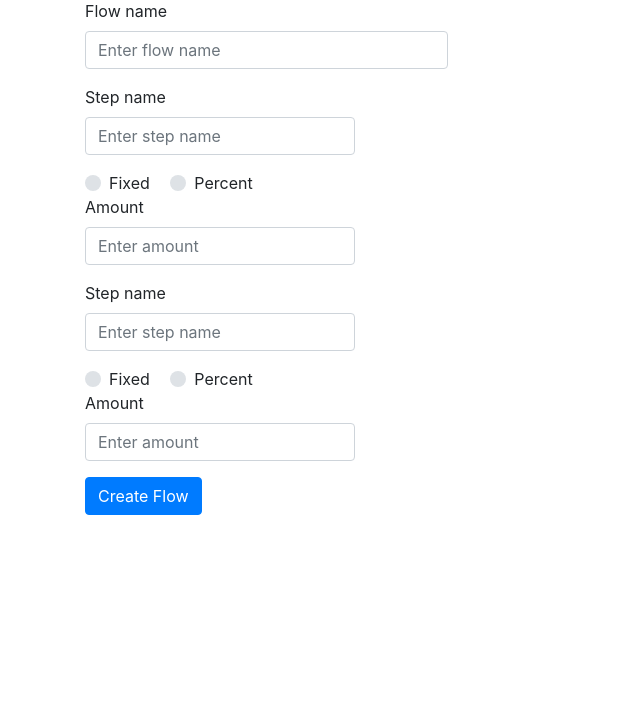
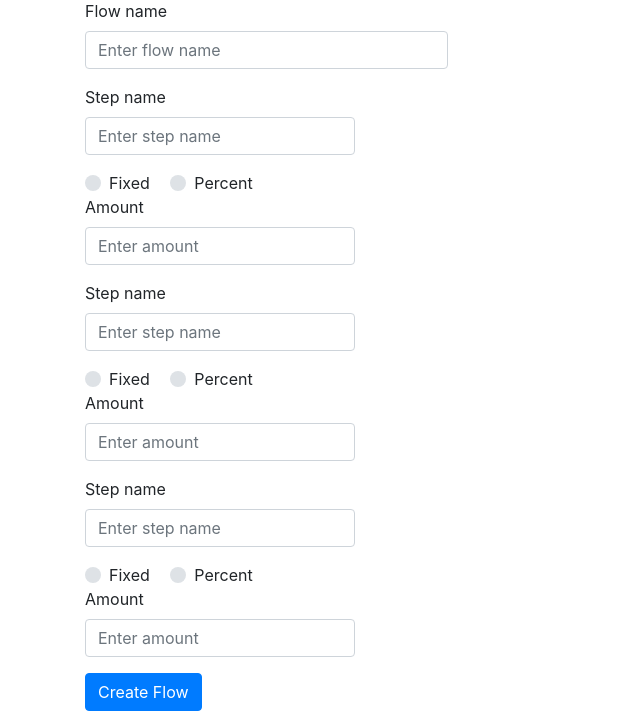
Before and after one commit to angelika-mamchych/BudgetBuddy, a Flask app: page /flow in a window 1280 px wide. Shown: the part 121-832 px from the top of the page, without its empty margins (0-640 px from the left). Before the commit the page ends 636 px from the top, so only its background shows below. Run offline with Flask 2, Linux system fonts and the light colour scheme; some libraries are stand-ins or nearby versions.

Commit message:
Integrated flask with MySQL and save flows in mysql db (#4)
* Integrated flask with MySQL and save flows in mysql db

* Data.py not use anymore

```diff
--- a/app.py
+++ b/app.py
@@ -1,11 +1,19 @@
 # -*- coding: utf-8 -*-
 
 from flask import Flask, request, render_template, redirect, url_for
-
-from data import get_data
+from flask_mysqldb import MySQL
 
 app = Flask(__name__)
 
+app.config.update(dict(
+    MYSQL_USER="root",
+    MYSQL_PASSWORD="mysql2Lika",
+    MYSQL_DB="budgetbuddy",
+    MYSQL_CURSORCLASS="DictCursor",
+    DEBUG=True,
+))
+
+mysql = MySQL(app)
 
 @app.route("/")
 def form():
@@ -20,6 +28,16 @@ def flow_form():
 @app.route("/flow_create", methods=['GET', 'POST'])
 def flow_create():
     flowname = request.form['flowname'].strip()
+    stepname1 = request.form['stepname1'].strip()
+    stepname2 = request.form['stepname2'].strip()
+    stepname3 = request.form['stepname3'].strip()
+    steptype1 = request.form['steptype1'].strip()
+    steptype2 = request.form['steptype2'].strip()
+    steptype3 = request.form['steptype3'].strip()
+    amount1 = request.form['amount1'].strip()
+    amount2 = request.form['amount2'].strip()
+    amount3 = request.form['amount3'].strip()
+
     errors = []
     if not flowname:
         errors.append('Please put flowname')
@@ -30,16 +48,22 @@ def flow_create():
 
     if errors:
         return render_template("flow_form.html", errors=errors)
-    # save to DB
-    # validate etc
-    return redirect(url_for('flow_item', flow_id=1))
+
+    cur = mysql.connection.cursor()
+    cur.execute('INSERT INTO results values(NULL, "{}", "{}", "{}", "{}", "{}", "{}", "{}", "{}", "{}", "{}")'.format(
+        flowname, stepname1, stepname2,  stepname3, steptype1, steptype2, steptype3, amount1, amount2, amount3))
+    mysql.connection.commit()
+    return redirect(url_for('flow_item', flow_id=cur.lastrowid - 1))
 
 
 @app.route("/flow/<int:flow_id>")
 def flow_item(flow_id):
     # get from DB by flow_id
-    return render_template("flow_item.html", flow=get_data()[flow_id])
+    cur = mysql.connection.cursor()
+    cur.execute('SELECT * FROM results')
+    rv = cur.fetchall()
+    return render_template("flow_item.html", flow=rv[flow_id])
 
 
 if __name__ == "__main__":
-    app.run(debug=True)
+    app.run()
--- a/forms.py
+++ b/forms.py
@@ -2,7 +2,9 @@ from wtforms import Form, StringField, validators, IntegerField, RadioField
 
 
 class FlowForm(Form):
-    flowname = StringField('Flow Nameeee', validators=[validators.input_required()])
+    flowname = StringField('Flow Name', validators=[validators.input_required()])
+    stepname1 = StringField("Step Name", validators=[validators.input_required()])
     amount1 = IntegerField("Fee", validators=[validators.input_required()])
     #type = RadioField('Type', choices=['Fixed', 'Percent'])
+    stepname2 = StringField("Step Name", validators=[validators.input_required()])
     amount2 = IntegerField("Fee", validators=[validators.input_required()])
--- /dev/null
+++ b/requirements.txt
@@ -0,0 +1,2 @@
+Flask
+flask-mysqldb
--- a/templates/flow_form.html
+++ b/templates/flow_form.html
@@ -9,51 +9,55 @@
         <li style="color:red">{{error}}</li><!--пункт списку-->
     {% endfor %}
     </ul>
-<form>
+<form method="post" action="/flow_create">
     <fieldset>
         <div class="form-row">
             <div class="col-md-4 mb-3">
-                <label for="validationDefault">Flow name</label>
+                <label for="flowname">Flow name</label>
                 <input
                         type="text"
                         class="form-control"
-                        id="validationDefault"
+                        id="flowname"
                         placeholder="Enter flow name"
                         value=""
+                        name="flowname"
                         required
                 >
             </div>
         </div>
         <div class="form-row">
             <div class="col-md-3 mb-3">
-                <label for="validationDefault">Step name</label>
+                <label for="stepname1">Step name</label>
                 <input
                         type="text"
                         class="form-control"
                         placeholder="Enter step name"
+                        id="stepname1"
                         value=""
+                        name="stepname1"
                         required
                 >
             </div>
         </div>
         <div class="custom-control custom-radio custom-control-inline">
-            <input type="radio" id="customRadioInline1" name="customRadioInline1" class="custom-control-input">
-            <label class="custom-control-label" for="customRadioInline1">Fixed</label>
+            <input type="radio" id="steptype1" name="steptype1" class="custom-control-input">
+            <label class="custom-control-label" for="steptype1">Fixed</label>
         </div>
         <div class="custom-control custom-radio custom-control-inline">
-            <input type="radio" id="customRadioInline2" name="customRadioInline1" class="custom-control-input">
-            <label class="custom-control-label" for="customRadioInline2">Percent</label>
+            <input type="radio" id="steptype11" name="steptype1" class="custom-control-input">
+            <label class="custom-control-label" for="steptype11">Percent</label>
         </div>
         <br>
         <div class="form-row">
             <div class="col-md-3 mb-3">
-                <label for="validationDefault02">Amount</label>
+                <label for="amount1">Amount</label>
                 <input
                         type="number"
                         class="form-control"
-                        id="validationDefault02"
+                        id="amount1"
                         placeholder="Enter amount"
                         value=""
+                        name="amount1"
                         required
                 >
             </div>
@@ -61,39 +65,79 @@
     </fieldset>
     <div class="form-row">
       <div class="col-md-3 mb-3">
-          <label for="validationDefault11">Step name</label>
+          <label for="stepname2">Step name</label>
           <input
                   type="text"
                   class="form-control"
-                  id="validationDefault11"
+                  id="stepname2"
                   placeholder="Enter step name"
                   value=""
+                  name="stepname2"
                   required
           >
       </div>
     </div>
     <div class="custom-control custom-radio custom-control-inline">
-        <input type="radio" id="customRadioInline11" name="customRadioInline2" class="custom-control-input">
-        <label class="custom-control-label" for="customRadioInline11">Fixed</label>
+        <input type="radio" id="steptype2" name="steptype2" class="custom-control-input">
+        <label class="custom-control-label" for="steptype2">Fixed</label>
     </div>
     <div class="custom-control custom-radio custom-control-inline">
-        <input type="radio" id="customRadioInline22" name="customRadioInline2" class="custom-control-input">
-        <label class="custom-control-label" for="customRadioInline22">Percent</label>
+        <input type="radio" id="steptype22" name="steptype2" class="custom-control-input">
+        <label class="custom-control-label" for="steptype22">Percent</label>
     </div>
     <br>
     <div class="form-row">
         <div class="col-md-3 mb-3">
-            <label for="validationDefault22">Amount</label>
+            <label for="amount2">Amount</label>
             <input
                     type="number"
                     class="form-control"
-                    id="validationDefault22"
+                    id="amount2"
                     placeholder="Enter amount"
                     value=""
+                    name="amount2"
                     required
             >
         </div>
     </div>
+    <div class="form-row">
+      <div class="col-md-3 mb-3">
+          <label for="stepname3">Step name</label>
+          <input
+                  type="text"
+                  class="form-control"
+                  id="stepname3"
+                  placeholder="Enter step name"
+                  value=""
+                  name="stepname3"
+                  required
+          >
+      </div>
+    </div>
+    <div class="custom-control custom-radio custom-control-inline">
+        <input type="radio" id="steptype3" name="steptype3" class="custom-control-input">
+        <label class="custom-control-label" for="steptype3">Fixed</label>
+    </div>
+    <div class="custom-control custom-radio custom-control-inline">
+        <input type="radio" id="steptype33" name="steptype3" class="custom-control-input">
+        <label class="custom-control-label" for="steptype33">Percent</label>
+    </div>
+    <br>
+    <div class="form-row">
+        <div class="col-md-3 mb-3">
+            <label for="amount3">Amount</label>
+            <input
+                    type="number"
+                    class="form-control"
+                    id="amount3"
+                    placeholder="Enter amount"
+                    value=""
+                    name="amount3"
+                    required
+            >
+        </div>
+    </div>
+
     <button class="btn btn-primary" type="submit">Create Flow</button>
 </form>
 {% endblock %}
```
Also changed, not shown: data.py (deleted, +0 -27 lines).
